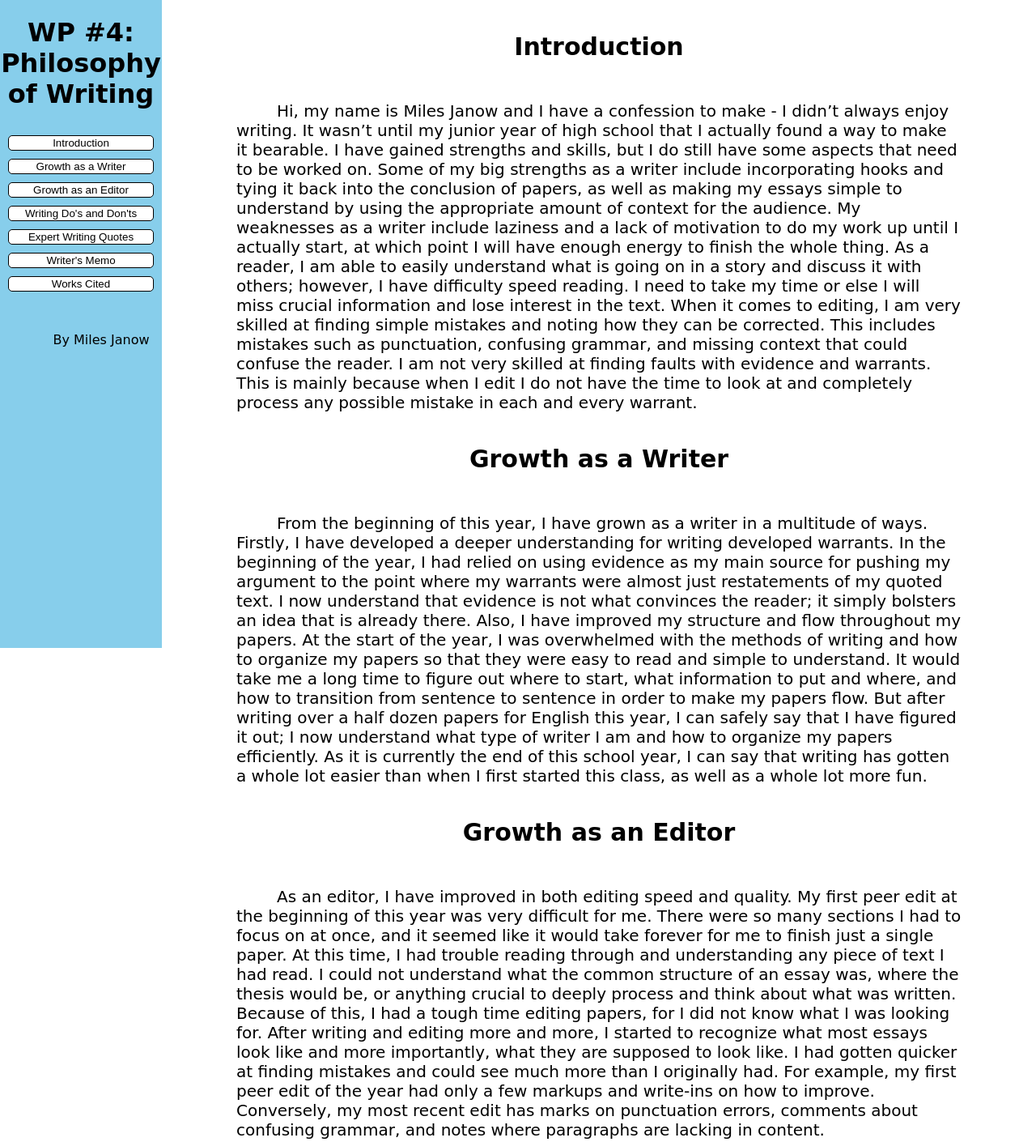
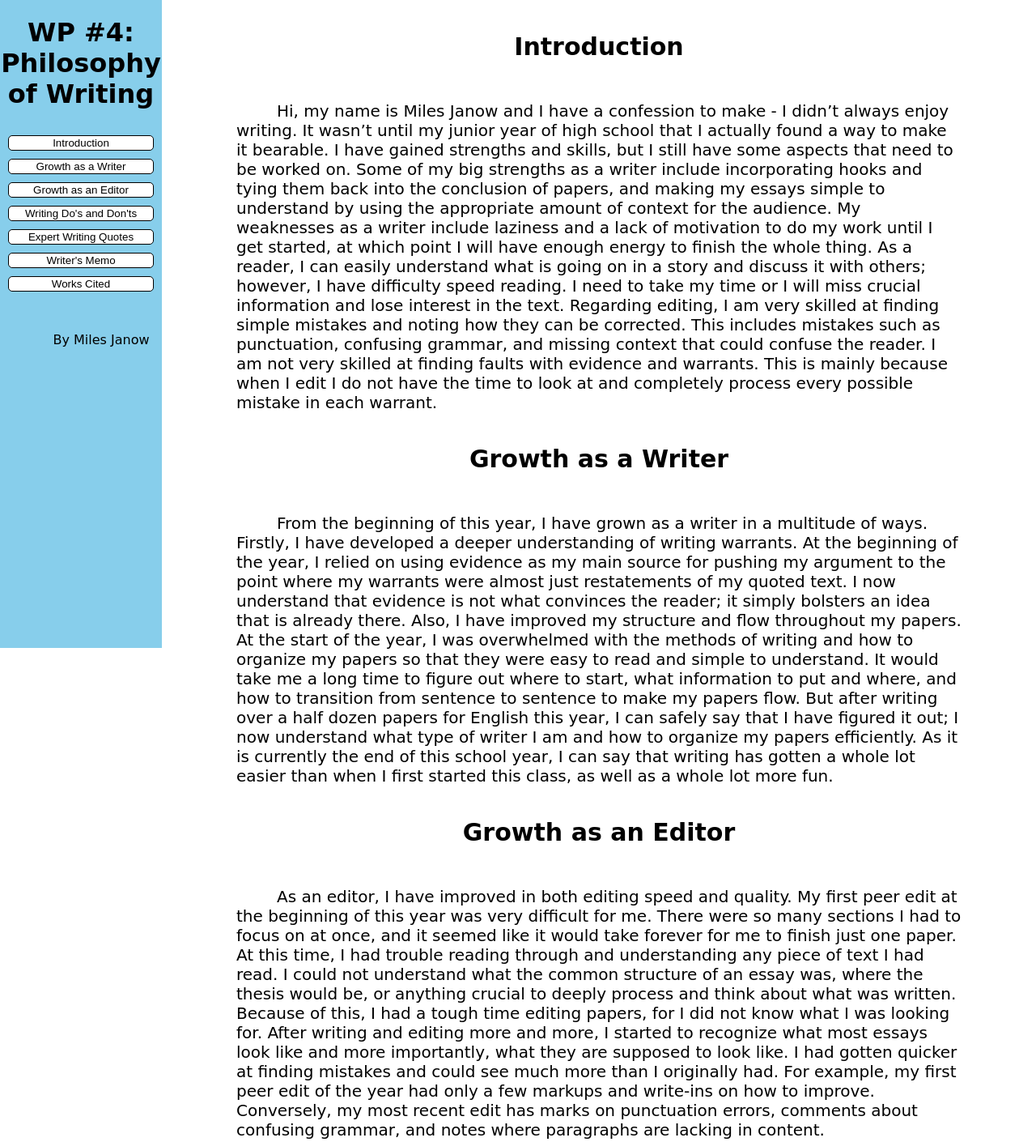
Before and after one commit to MilesJanow/English-2367-WP-4, a plain HTML site: page index.html in a window 1280 px wide. Shown: the top 1410 px of the page at 81% size. Drawn offline with Linux system fonts and the light colour scheme.

Commit message:
updated draft content

```diff
--- a/index.html
+++ b/index.html
@@ -23,19 +23,19 @@
     <div class="section" id="introduction">
         <h2>Introduction</h2>
         <p>
-            Hi, my name is Miles Janow and I have a confession to make - I didn’t always enjoy writing. It wasn’t until my junior year of high school that I actually found a way to make it bearable. I have gained strengths and skills, but I do still have some aspects that need to be worked on. Some of my big strengths as a writer include incorporating hooks and tying it back into the conclusion of papers, as well as making my essays simple to understand by using the appropriate amount of context for the audience. My weaknesses as a writer include laziness and a lack of motivation to do my work up until I actually start, at which point I will have enough energy to finish the whole thing. As a reader, I am able to easily understand what is going on in a story and discuss it with others; however, I have difficulty speed reading. I need to take my time or else I will miss crucial information and lose interest in the text. When it comes to editing, I am very skilled at finding simple mistakes and noting how they can be corrected. This includes mistakes such as punctuation, confusing grammar, and missing context that could confuse the reader. I am not very skilled at finding faults with evidence and warrants. This is mainly because when I edit I do not have the time to look at and completely process any possible mistake in each and every warrant.
+            Hi, my name is Miles Janow and I have a confession to make - I didn’t always enjoy writing. It wasn’t until my junior year of high school that I actually found a way to make it bearable. I have gained strengths and skills, but I still have some aspects that need to be worked on. Some of my big strengths as a writer include incorporating hooks and tying them back into the conclusion of papers, and making my essays simple to understand by using the appropriate amount of context for the audience. My weaknesses as a writer include laziness and a lack of motivation to do my work until I get started, at which point I will have enough energy to finish the whole thing. As a reader, I can easily understand what is going on in a story and discuss it with others; however, I have difficulty speed reading. I need to take my time or I will miss crucial information and lose interest in the text. Regarding editing, I am very skilled at finding simple mistakes and noting how they can be corrected. This includes mistakes such as punctuation, confusing grammar, and missing context that could confuse the reader. I am not very skilled at finding faults with evidence and warrants. This is mainly because when I edit I do not have the time to look at and completely process every possible mistake in each warrant.
         </p>
     </div>
     <div class="section" id="growth-writer">
         <h2>Growth as a Writer</h2>
         <p>
-            From the beginning of this year, I have grown as a writer in a multitude of ways. Firstly, I have developed a deeper understanding for writing developed warrants. In the beginning of the year, I had relied on using evidence as my main source for pushing my argument to the point where my warrants were almost just restatements of my quoted text. I now understand that evidence is not what convinces the reader; it simply bolsters an idea that is already there. Also, I have improved my structure and flow throughout my papers. At the start of the year, I was overwhelmed with the methods of writing and how to organize my papers so that they were easy to read and simple to understand. It would take me a long time to figure out where to start, what information to put and where, and how to transition from sentence to sentence in order to make my papers flow. But after writing over a half dozen papers for English this year, I can safely say that I have figured it out; I now understand what type of writer I am and how to organize my papers efficiently. As it is currently the end of this school year, I can say that writing has gotten a whole lot easier than when I first started this class, as well as a whole lot more fun.
+            From the beginning of this year, I have grown as a writer in a multitude of ways. Firstly, I have developed a deeper understanding of writing warrants. At the beginning of the year, I relied on using evidence as my main source for pushing my argument to the point where my warrants were almost just restatements of my quoted text. I now understand that evidence is not what convinces the reader; it simply bolsters an idea that is already there. Also, I have improved my structure and flow throughout my papers. At the start of the year, I was overwhelmed with the methods of writing and how to organize my papers so that they were easy to read and simple to understand. It would take me a long time to figure out where to start, what information to put and where, and how to transition from sentence to sentence to make my papers flow. But after writing over a half dozen papers for English this year, I can safely say that I have figured it out; I now understand what type of writer I am and how to organize my papers efficiently. As it is currently the end of this school year, I can say that writing has gotten a whole lot easier than when I first started this class, as well as a whole lot more fun.
         </p>
     </div>
     <div class="section" id="growth-editor">
         <h2>Growth as an Editor</h2>
         <p>
-            As an editor, I have improved in both editing speed and quality. My first peer edit at the beginning of this year was very difficult for me. There were so many sections I had to focus on at once, and it seemed like it would take forever for me to finish just a single paper. At this time, I had trouble reading through and understanding any piece of text I had read. I could not understand what the common structure of an essay was, where the thesis would be, or anything crucial to deeply process and think about what was written. Because of this, I had a tough time editing papers, for I did not know what I was looking for. After writing and editing more and more, I started to recognize what most essays look like and more importantly, what they are supposed to look like. I had gotten quicker at finding mistakes and could see much more than I originally had. For example, my first peer edit of the year had only a few markups and write-ins on how to improve. Conversely, my most recent edit has marks on punctuation errors, comments about confusing grammar, and notes where paragraphs are lacking in content.
+            As an editor, I have improved in both editing speed and quality. My first peer edit at the beginning of this year was very difficult for me. There were so many sections I had to focus on at once, and it seemed like it would take forever for me to finish just one paper. At this time, I had trouble reading through and understanding any piece of text I had read. I could not understand what the common structure of an essay was, where the thesis would be, or anything crucial to deeply process and think about what was written. Because of this, I had a tough time editing papers, for I did not know what I was looking for. After writing and editing more and more, I started to recognize what most essays look like and more importantly, what they are supposed to look like. I had gotten quicker at finding mistakes and could see much more than I originally had. For example, my first peer edit of the year had only a few markups and write-ins on how to improve. Conversely, my most recent edit has marks on punctuation errors, comments about confusing grammar, and notes where paragraphs are lacking in content.
         </p>
     </div>
     <div class="section" id="dos-and-donts">
@@ -79,8 +79,7 @@
                     “Good writing avoids errors. Talented writing makes things happen in the reader’s mind—vividly, forcefully—that good writing, which stops with clarity and logic, doesn’t” – Samuel R. Delany.
                 </li>
                 <li>
-                    “Your stuff starts out being just for you, in other words, but then it goes out. Once you know what the story is and get it right-- as right as you can, anyway-- it belongs to anyone who wants to read it” – Stephen King (King). I like this quote because it shows how different readers interpret pieces of text and how writers use it as inspiration for their own projects.
-                </li>
+                    “Your stuff starts out being just for you, in other words, but then it goes out. Once you know what the story is and get it right-- as right as you can, anyway-- it belongs to anyone who wants to read it” – Stephen King (King). I like this quote because it shows how different readers interpret pieces of text and how writers use it as inspiration for their projects.
                 <li>
                     “Perfectionism is the voice of the oppressor, the enemy of the people. It will keep you cramped and insane your whole life, and it is the main obstacle between you and a shitty first draft” – Anne Lamott (Temple). This quote is great because writing is not supposed to be perfect. Writing is an interpretation of oneself and will be different for each person who reads it.
                 </li>
@@ -99,7 +98,7 @@
     <div class="section" id="writers-memo">
         <h2>Writer's Memo</h2>
         <p>
-            When I was first presented with this writing project, I had thought that getting this done on time would be impossible. I am not a creative nor a crafty person, so I knew that making this happen with excellence would take the most out of me. Luckily, I was able to create a website as my “creative” part, so I was still able to write it in an essay/outline format and just paste it over after I was done. The hardest part of this essay was writing in the first person. I have familiarized this to be taboo up until now, so breaking that pattern was a struggle. If I could go back and do this again, I would create a truly creative project, such as a scrapbook or three-dimensional art piece.
+            When I was first presented with this writing project, I had thought that getting this done on time would be impossible. I am not a creative nor a crafty person, so I knew that making this happen with excellence would take the most out of me. Luckily, I was able to create a website as my “creative” part, so I was still able to write my content in an essay/outline format and just paste it over after I was done. The hardest part of this essay was writing in the first person. I have familiarized this to be taboo up until now, so breaking that pattern was a struggle. If I could go back and do this again, I would create a truly creative project, such as a scrapbook or three-dimensional art piece.
         </p>
     </div>
     <div class="section" id="works-cited">
```
